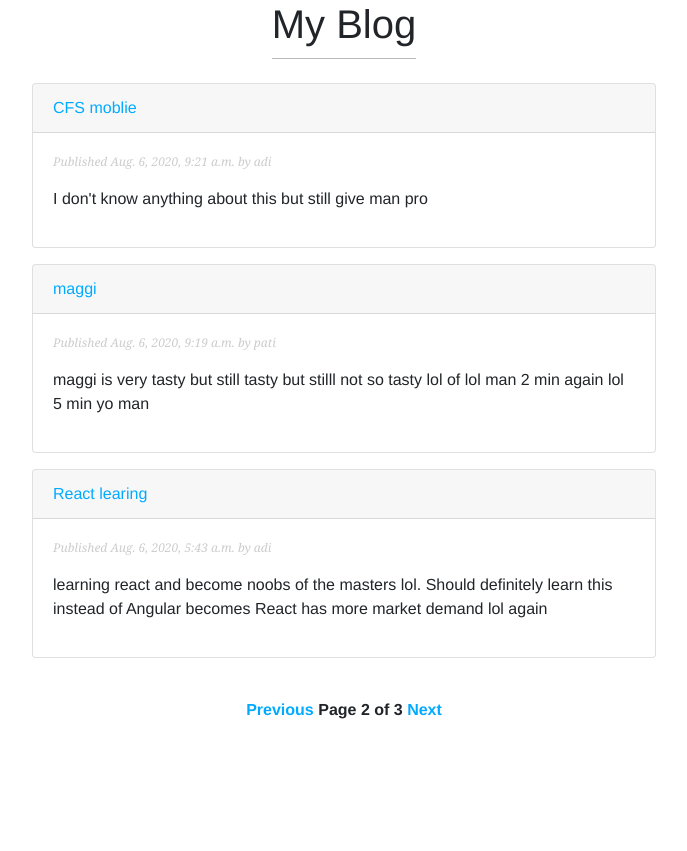
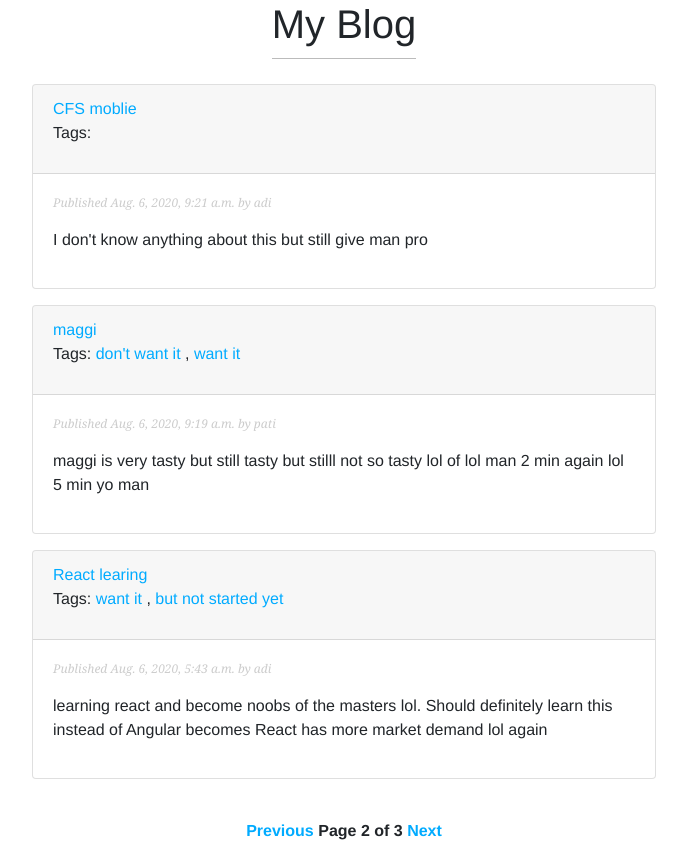
Before and after one commit to dhaladitya108/django-blog-app, a Django app: page /blog/?page=2 in a window 1280 px wide. Shown: the top 851 px of the page, without its empty margins (296-983 px from the left). Before the commit the page ends 719 px from the top, so only its background shows below. Run offline with Django 3.2, Linux system fonts and the light colour scheme; data comes from the database, SQL or seed files in the repository; both versions use the stored data as it was after the commit; parts of the project's set-up code (start-up, migrations or seed data) failed here and were passed over; some libraries are stand-ins or nearby versions.

Commit message:
✨ tagging fuctionality

```diff
--- a/blog/models.py
+++ b/blog/models.py
@@ -2,6 +2,7 @@ from django.db import models
 from django.urls import reverse
 from django.utils import timezone
 from django.contrib.auth.models import User
+from taggit.managers import TaggableManager
 # Create your models here.
 
 # custom model manager
@@ -10,6 +11,7 @@ from django.contrib.auth.models import User
 class PublishedManager(models.Manager):
     def get_queryset(self):
         return super().get_queryset().filter(status='published')
+        # Manager.get_queryset()
 
 
 class Post(models.Model):
@@ -33,6 +35,7 @@ class Post(models.Model):
     # if we have created a custom manager but also want to use the default
     # manager than we have to explicitly declare it
     published = PublishedManager()  # custom manager
+    tags = TaggableManager()
 
     class Meta:
         # for ordering in descending order
--- a/blog/templates/blog/post/list.html
+++ b/blog/templates/blog/post/list.html
@@ -4,6 +4,11 @@
 {% block content %}
 <div class='row d-flex justify-content-center'>
     <h1>My Blog</h1>
+    <div class="col-12 text-center">
+        {% if tag %}
+        <h2>Posts tagged with "{{ tag.name }}"</h2>
+        {% endif %}
+    </div>
     {% for post in posts %}
     <div class="col-12 mt-3 d-flex justify-content-center">
         <div class="card" style="width: 39rem;">
@@ -11,6 +16,15 @@
                 <a href="{{ post.get_absolute_url }}">
                     {{ post.title }}
                 </a>
+                <p class="tags">
+                    Tags:
+                    {% for tag in post.tags.all %}
+                    <a href="{% url 'blog:post_list_by_tag' tag.slug %}">
+                        {{ tag.name }}
+                    </a>
+                    {% if not forloop.last %}, {% endif %}
+                    {% endfor %}
+                </p>
             </div>
             <div class="card-body">
                 <div class="card-text">
@@ -23,7 +37,7 @@
         </div>
     </div>
     {% endfor %}
-    {% include "blog/pagination.html" with page=page_obj%}
+    {% include "blog/pagination.html" with page=posts %}
 
 </div>
 
--- a/blog/urls.py
+++ b/blog/urls.py
@@ -4,8 +4,9 @@ from . import views
 app_name = 'blog'
 
 urlpatterns = [
-    # path('', views.post_list, name='post_list'),
-    path('', views.PostListView.as_view(), name='post_list'),
+    path('', views.post_list, name='post_list'),
+    path('tag/<slug:tag_slug>', views.post_list, name='post_list_by_tag'),
+    # path('', views.PostListView.as_view(), name='post_list'),
     path('<int:year>/<int:month>/<int:day>/<slug:post>/',
          views.post_detail, name='post_detail'),
     path('<int:post_id>/share/', views.post_share, name='post_share'),
--- a/blog/views.py
+++ b/blog/views.py
@@ -1,34 +1,42 @@
 from django.shortcuts import render, get_object_or_404, redirect
 from django.views.generic import ListView
 from django.core.mail import send_mail
-# from django.core.paginator import Paginator, EmptyPage, PageNotAnInteger
+from django.core.paginator import Paginator, EmptyPage, PageNotAnInteger
+from django.db.models import Count
+from taggit.models import Tag
 from .forms import EmailPostForm, CommentForm
 from .models import Post, Comment
+from django.db.models import Count
+
+# class PostListView(ListView):
+#     queryset = Post.published.all()  # (instead) model = Post
+#     context_object_name = 'posts'  # dflt: object_list
+#     paginate_by = 3
+#     template_name = 'blog/post/list.html'  # dflt: blog/post_list.html
 
 
-class PostListView(ListView):
-    queryset = Post.published.all()  # (instead) model = Post
-    context_object_name = 'posts'  # dflt: object_list
-    paginate_by = 3
-    template_name = 'blog/post/list.html'  # dflt: blog/post_list.html
+def post_list(request, tag_slug=None):
+    '''
+        here this is function based view of the post-list-view
+    '''
+    object_list = Post.published.all()  # custom manager
+    tag = None
 
+    if tag_slug:
+        tag = get_object_or_404(Tag, slug=tag_slug)
+        object_list = object_list.filter(tags__in=[tag])
 
-# def post_list(request):
-'''
-here this is function based view of the post-list-view
-'''
-#     object_list = Post.published.all()  # custom manager
-#     paginator = Paginator(object_list, 3)  # 3 post in one page
-#     page = request.GET.get('page')
-#     try:
-#         posts = paginator.page(page)
-#     except PageNotAnInteger:
-#         # If page is not an integer deliver the first page
-#         posts = paginator.page(1)
-#     except EmptyPage:
-#         # If page is out of range deliver last page of results
-#         posts = paginator.page(paginator.num_pages)
-#     return render(request, 'blog/post/list.html', {'page': page, 'posts': posts})
+    paginator = Paginator(object_list, 3)  # 3 post in one page
+    page = request.GET.get('page')
+    try:
+        posts = paginator.page(page)
+    except PageNotAnInteger:
+        # If page is not an integer deliver the first page
+        posts = paginator.page(1)
+    except EmptyPage:
+        # If page is out of range deliver last page of results
+        posts = paginator.page(paginator.num_pages)
+    return render(request, 'blog/post/list.html', {'page': page, 'posts': posts, 'tag': tag})
 
 
 def post_detail(request, year, month, day, post):
@@ -57,7 +65,14 @@ def post_detail(request, year, month, day, post):
             new_comment.save()
     else:
         comment_form = CommentForm()
-    return render(request, 'blog/post/detail.html', {'post': post, 'comments': comments, 'new_comment': new_comment, 'comment_form': comment_form})
+
+    # List of similar post
+    post_tags_ids = post.tags.values_list('id', flat=True)
+    similar_posts = Post.published.filter(tags__in=post_tags_ids)\
+        .exclude(id=post.id)
+    similar_posts = similar_posts.annotate(same_tags=Count('tags'))\
+        .order_by('-same_tags', '-publish')[:4]
+    return render(request, 'blog/post/detail.html', {'post': post, 'comments': comments, 'new_comment': new_comment, 'comment_form': comment_form, 'similar_posts': similar_posts})
 
 
 def post_share(request, post_id):
--- a/mysite/settings.py
+++ b/mysite/settings.py
@@ -37,7 +37,8 @@ INSTALLED_APPS = [
     'django.contrib.sessions',
     'django.contrib.messages',
     'django.contrib.staticfiles',
-    'blog.apps.BlogConfig'
+    'blog.apps.BlogConfig',
+    'taggit',
 ]
 
 MIDDLEWARE = [
```
Also changed, not shown: blog/templates/blog/post/detail.html (+10 -0 lines), blog/migrations/0003_post_tag.py (added), blog/migrations/0004_auto_20200812_0718.py (added), db.sqlite3.
